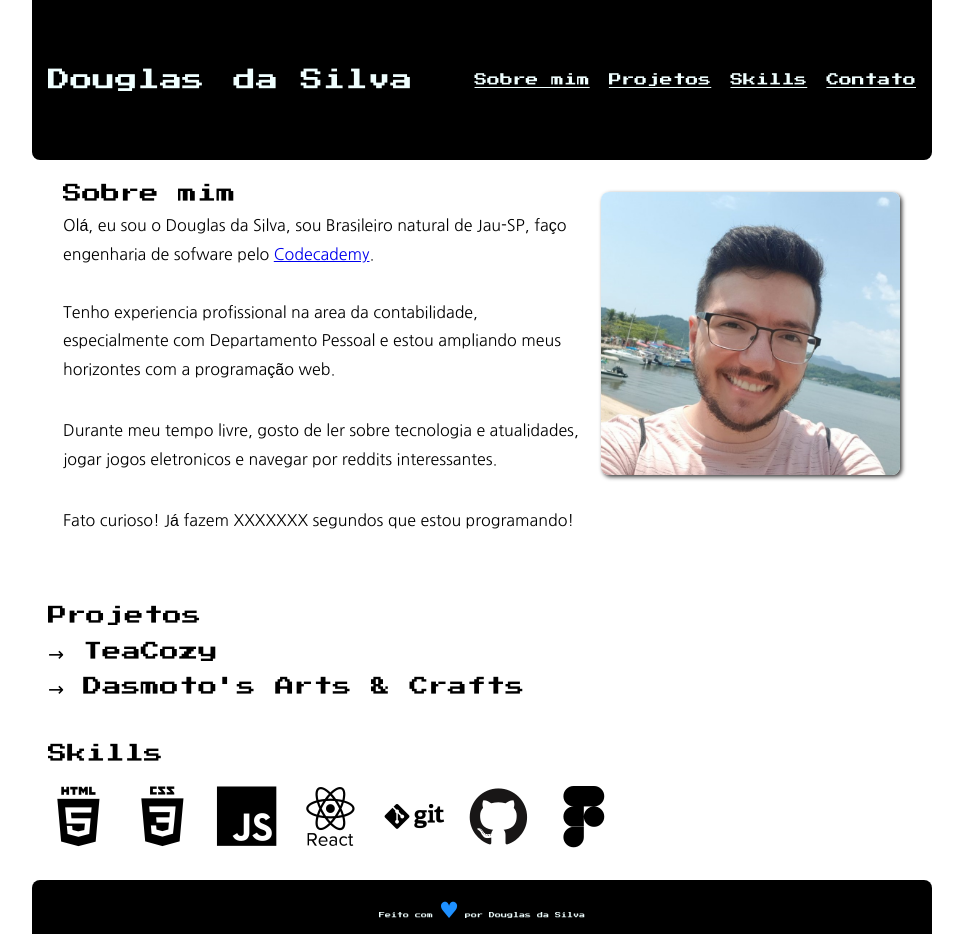
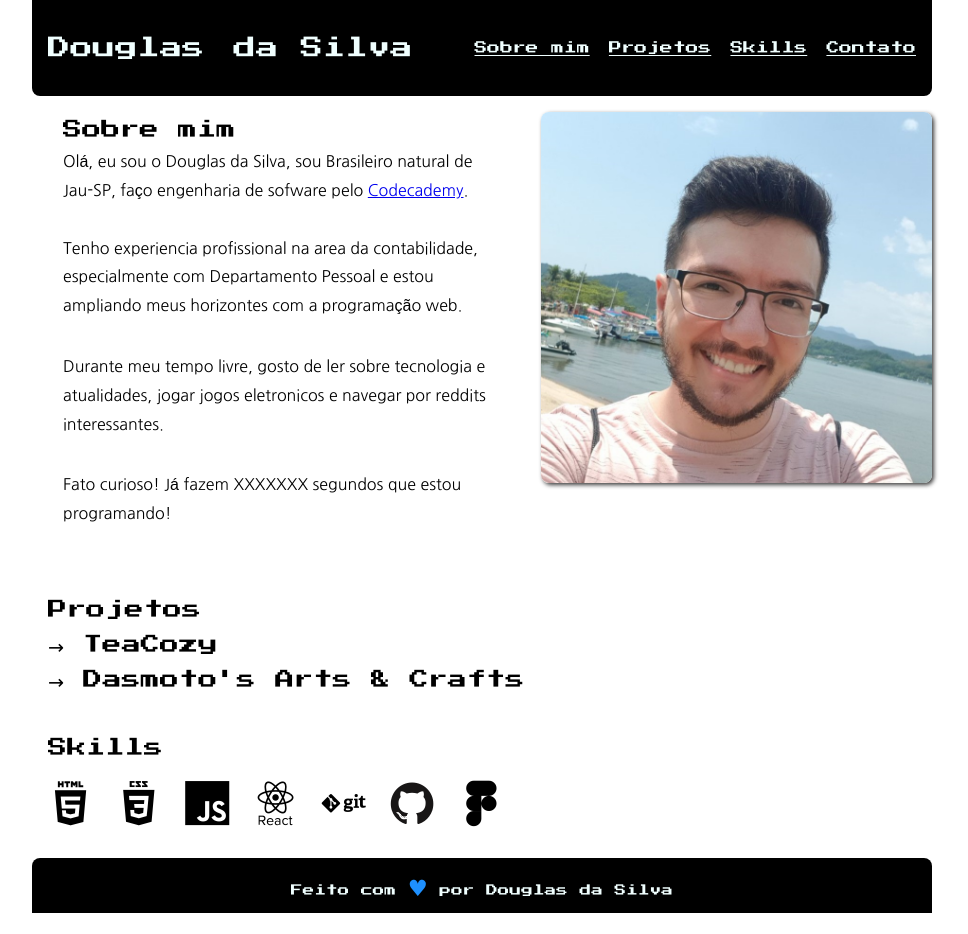
Before and after one commit to dsszsv/Portifolio, a plain HTML site: page index.html in a window 1280 px wide. Shown: the whole page, without its empty margins (158-1126 px from the left). After the commit the page ends 913 px from the top, so only its background shows below. Drawn offline with nearby package versions, Linux system fonts and the light colour scheme.

Commit message:
Ajustes de responsividade

```diff
--- a/style.css
+++ b/style.css
@@ -23,7 +23,7 @@ nav{
     background-color: black;
     color:azure;
     border-radius: 0px 0px 8px 8px;
-    height: 8rem;
+    height: 4rem;
 }
 
 #logo-container{
@@ -48,23 +48,24 @@ nav{
 
 .sobre-container{
     align-items: flex-start;
+    width: 50%;
 }
 
 .sobre{
-    padding: 1rem;
+    padding: 1rem 0 1rem 1rem;
     display: flex;
     margin-left: 15px;
-  /*  flex-wrap: wrap-reverse;
-*/
+    justify-content: space-between;
+
 }
 
 .sobre img{
     object-fit: cover;
-    width: 35%;
-    height: 30%;
+    width: 45%;
+    height: 40%;
     border-radius: 8px;
     box-shadow: 2px 2px 4px rgb(61, 61, 61);
-    margin: 1rem;
+    margin-left: 1rem;
 }
 
 section h2{
@@ -97,7 +98,7 @@ section p{
 }
 
 .skills i{
-    font-size: 3.8rem;
+    font-size: 282%;
     padding-right: 1.2rem;
 }
 
@@ -108,7 +109,7 @@ section p{
 
 footer{
     font-family: 'Press Start 2P', cursive;
-    font-size: 13%;
+    font-size: 73%;
     display: flex;
     justify-content: center;
     margin-top: 1rem;
@@ -118,9 +119,21 @@ footer{
     padding: 1rem;
 }
 
+@media only screen and (max-width:870px){
+    .da-silva{
+        display: none;
+     }
+
+}
+
 @media only screen and (max-width:750px){
     .sobre{
         flex-wrap: wrap-reverse;
+
+    }
+
+    .sobre-container{
+        width: 90%;
     }
 
     .sobre img{
@@ -128,7 +141,8 @@ footer{
         margin-bottom: 1rem;
     }
 
-    .da-silva{
-        display: none;
+
+     nav{
+        height: 8rem;
      }
 }
```
